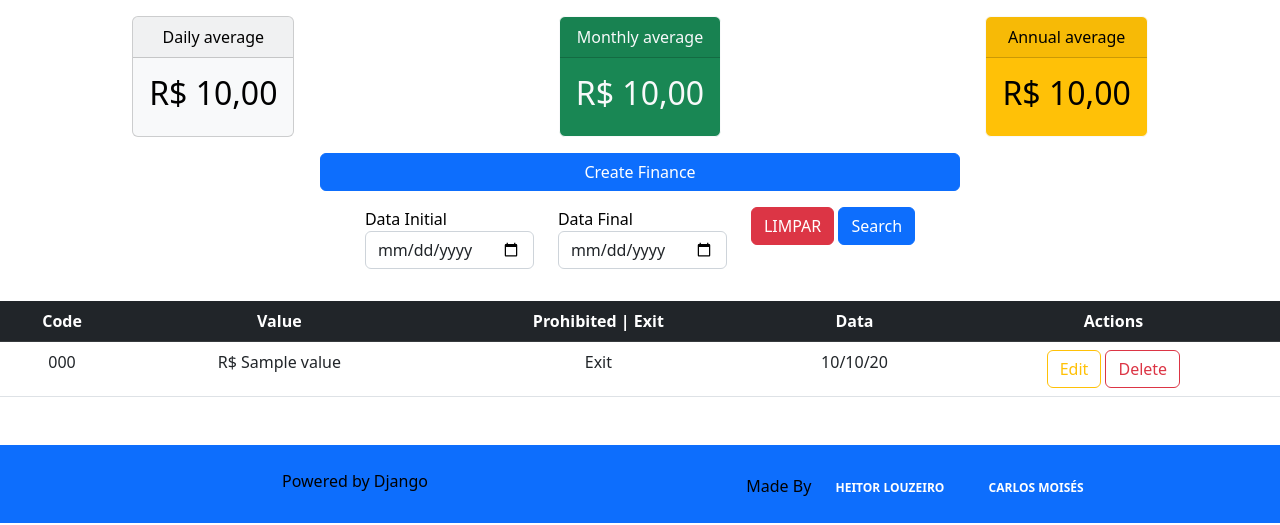
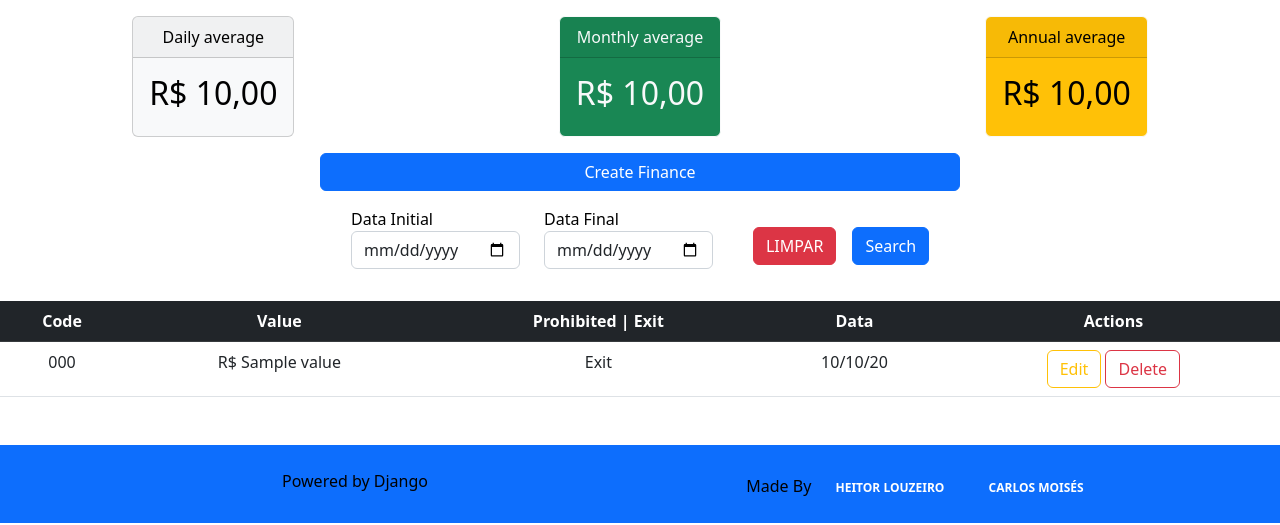
Before and after one commit to HeitorLouzeiro/balance-control, a Django app: template balancecontrol/templates/balancecontrol/pages/home.html in a window 1280 px wide. Shown: the part 86-611 px from the top of the page. Run offline with Django 3.2, Linux system fonts and the light colour scheme; the template is opened without the code that fills it: most values are stand-ins (such as "Sample title", 1, 10 or a date in 2020); some libraries are stand-ins or nearby versions.

Commit message:
Centering buttons with a search form.

```diff
--- a/balancecontrol/templates/balancecontrol/partial/_formdata.html
+++ b/balancecontrol/templates/balancecontrol/partial/_formdata.html
@@ -9,9 +9,9 @@
       <label >Data Final</label>
       <input type="date" name="end_date" class="form-control"/>
     </div>
-    <div class="col-auto mb-3">
-        <a href="{% url 'balancecontrol:home' %}" class="btn btn-danger mb-3"> Limpar </a>
-      <button type="submit" class="btn btn-primary mb-3">Search</button>
+    <div class="col-auto btn-submit">
+        <a href="{% url 'balancecontrol:home' %}" class="btn btn-danger mx-3"> Limpar </a>
+      <button type="submit" class="btn btn-primary">Search</button>
     </div>
   </form>
 </div>
--- a/templates/static/assets/custom/css/style.css
+++ b/templates/static/assets/custom/css/style.css
@@ -14,6 +14,11 @@ h2, p, .modal-header,label{
 label {
     text-align: left;
 }
+.btn-submit {
+    display: flex;
+    align-items: center;
+    justify-content: center;
+}
 
 @media (max-width: 600px) {
     .btn-search {
```
